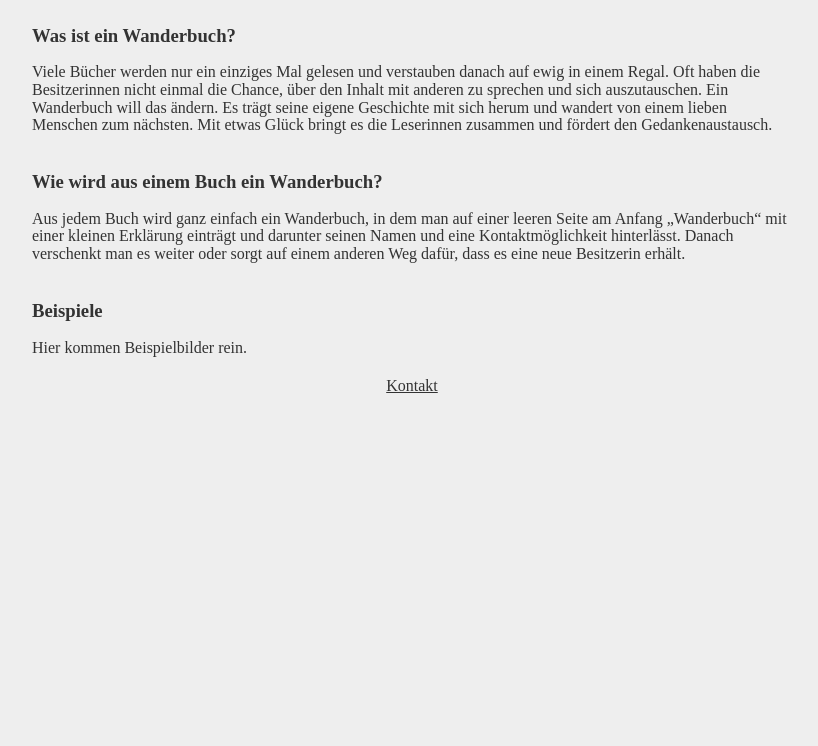
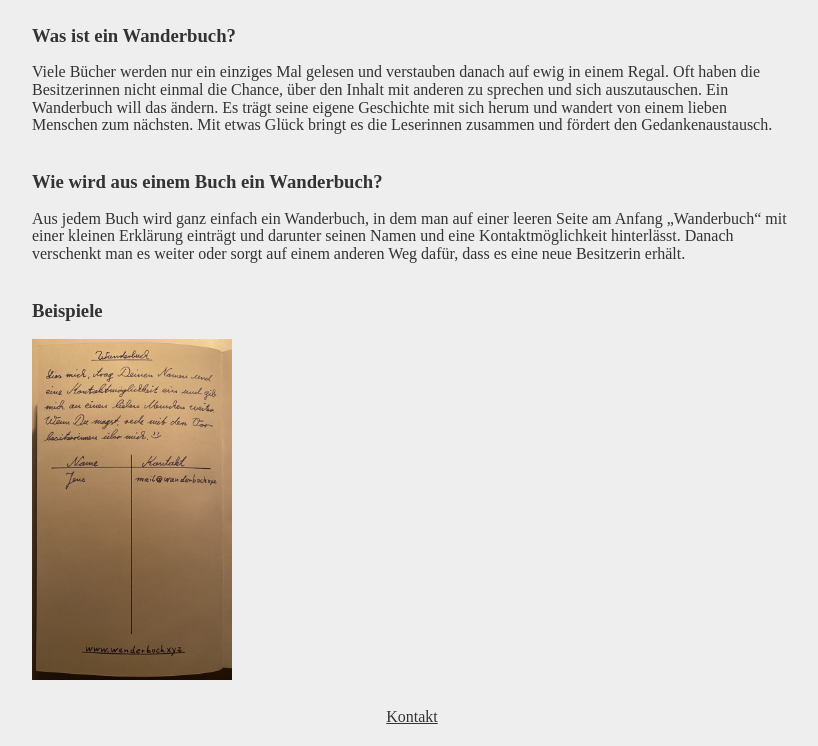
Before and after one commit to sagischwarz/wanderbuch.xyz, a plain HTML site: page index.html in a window 1280 px wide. Shown: the part 89-835 px from the top of the page, without its empty margins (228-1046 px from the left). Before the commit the page ends 800 px from the top, so only its background shows below. Drawn offline with Linux system fonts and the light colour scheme; a web font is replaced by a local one.

Commit message:
Add example image.

```diff
--- a/index.html
+++ b/index.html
@@ -5,7 +5,7 @@
     <meta charset="utf-8" />
 
     <title>Wanderbuch</title>
-    <meta name="viewport" content="width=device-width, initial-scale=1">
+    <meta name="viewport" content="width=device-width, initial-scale=1" />
     <meta name="description" content="Wanderbuch" />
     <meta name="author" content="Ein Buchfreund" />
 
@@ -40,7 +40,9 @@
       </section>
       <section>
         <h3>Beispiele</h3>
-        <p>Hier kommen Beispielbilder rein.</p>
+        <a href="images/examples/example1.jpg"
+          ><img src="images/examples/example1.jpg" alt="Example 1"
+        /></a>
       </section>
       <footer>
         <a href="mailto:mail@wanderbuch.xyz">Kontakt</a>
--- a/styles.css
+++ b/styles.css
@@ -25,16 +25,21 @@ h2 {
   font-size: 14px;
 }
 
-
 section {
   padding: 0px 20px 5px 20px;
   line-height: 110%;
 }
 
 footer {
+  margin: 20px;
   text-align: center;
 }
 
 a {
   color: #333;
 }
+
+img {
+  width: 100%;
+  max-width: 200px;
+}
```
Also changed, not shown: images/examples/example1.jpg (added).
